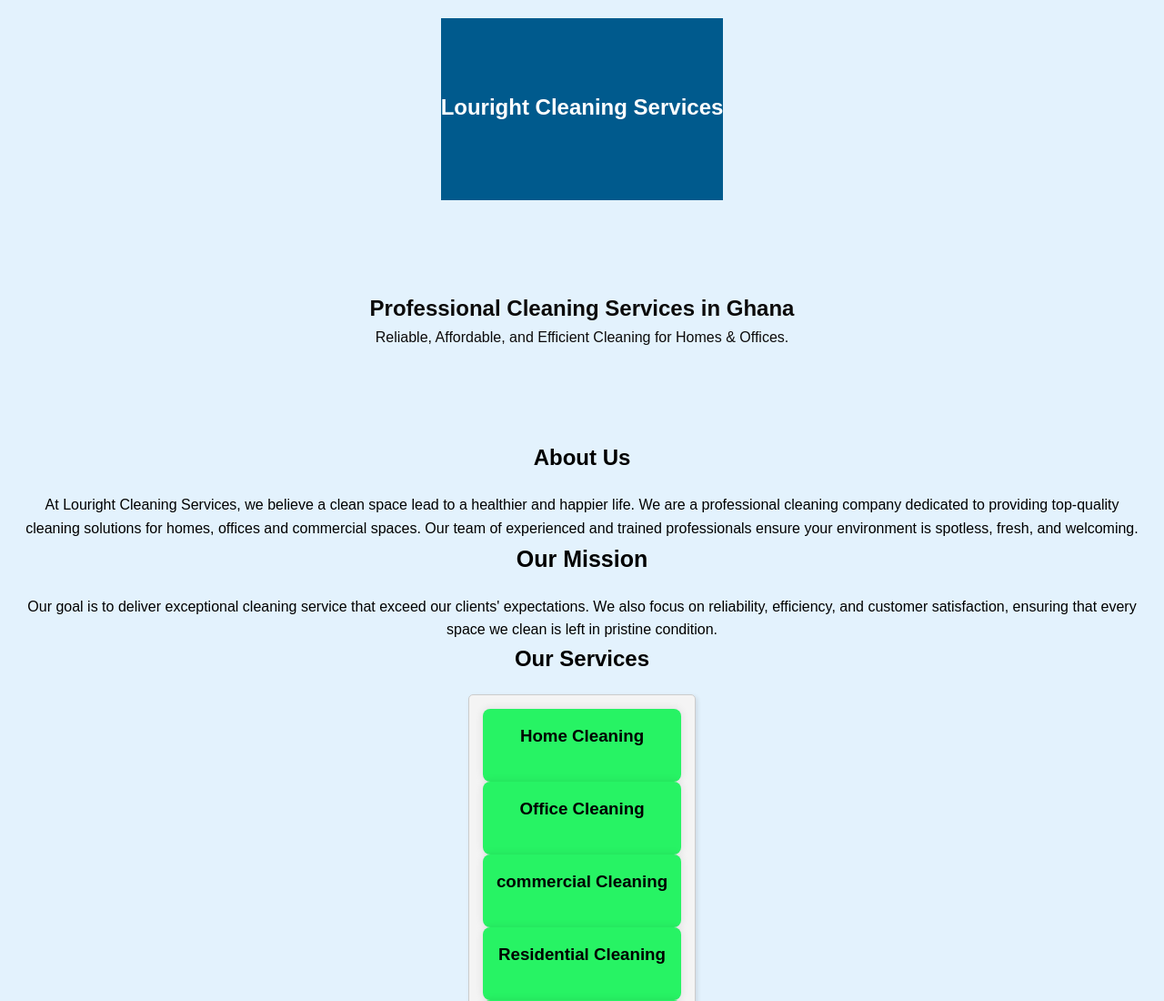
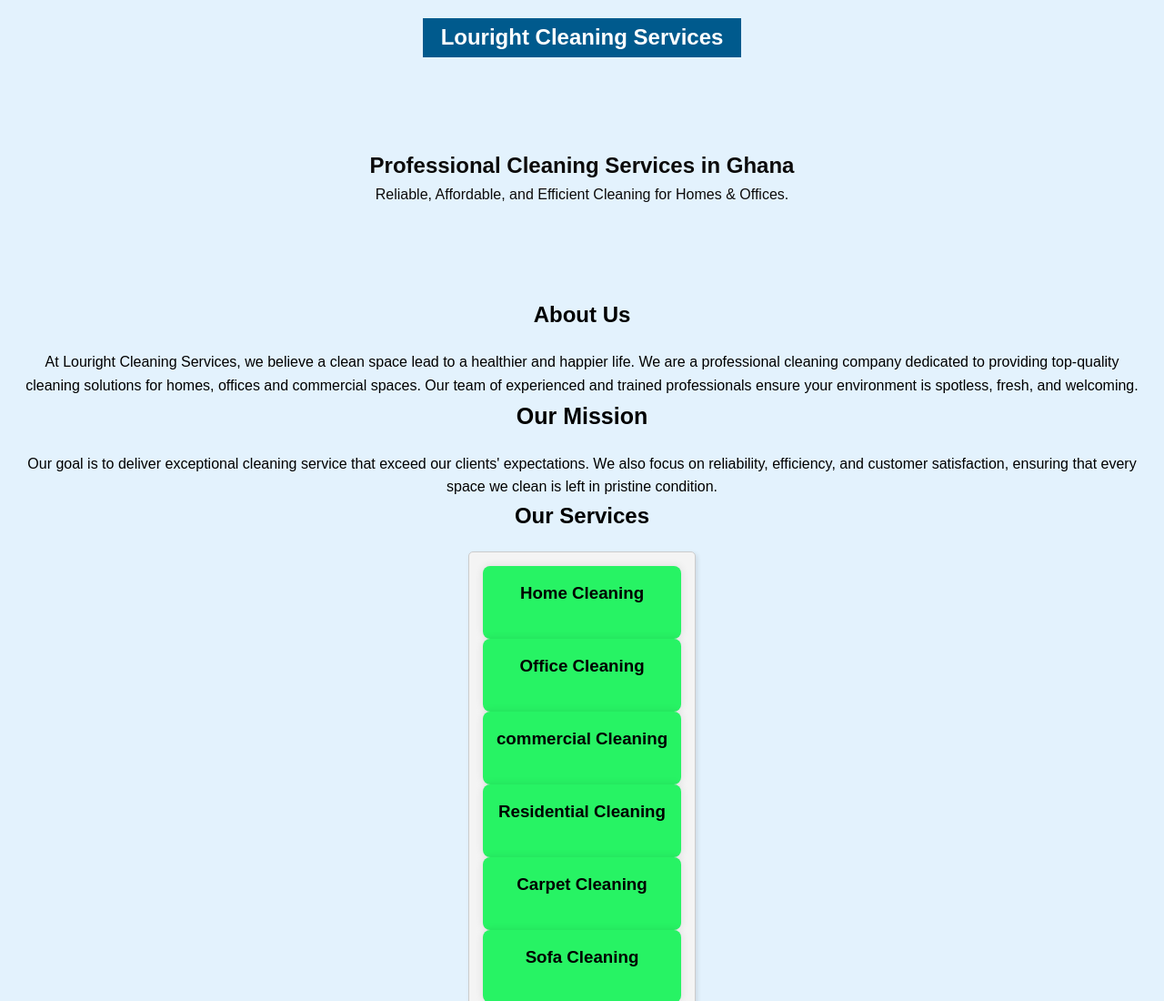
Before and after one commit to aarontetteh37384/cleaservice, a plain HTML site: page index.html in a window 1280 px wide. Shown: the top 1100 px of the page at 91% size. Drawn offline with Linux system fonts and the light colour scheme.

Commit message:
Update styles.css

```diff
--- a/styles.css
+++ b/styles.css
@@ -22,17 +22,13 @@ header {
     align-items: center;
     background: #005A8D;
     color: white;
-    padding-top: 20px;
-    padding-bottom: 20px;
-    overflow: visible;
-    text-align: center;
-    height: 200px;
+    padding: 15px 20px;
+    height: 43px;
 }
 
 header .logo {
     font-size: 1.5em;
     font-weight: bold;
-    height: 43px;
 }
 
 /* Hero Section */
```
